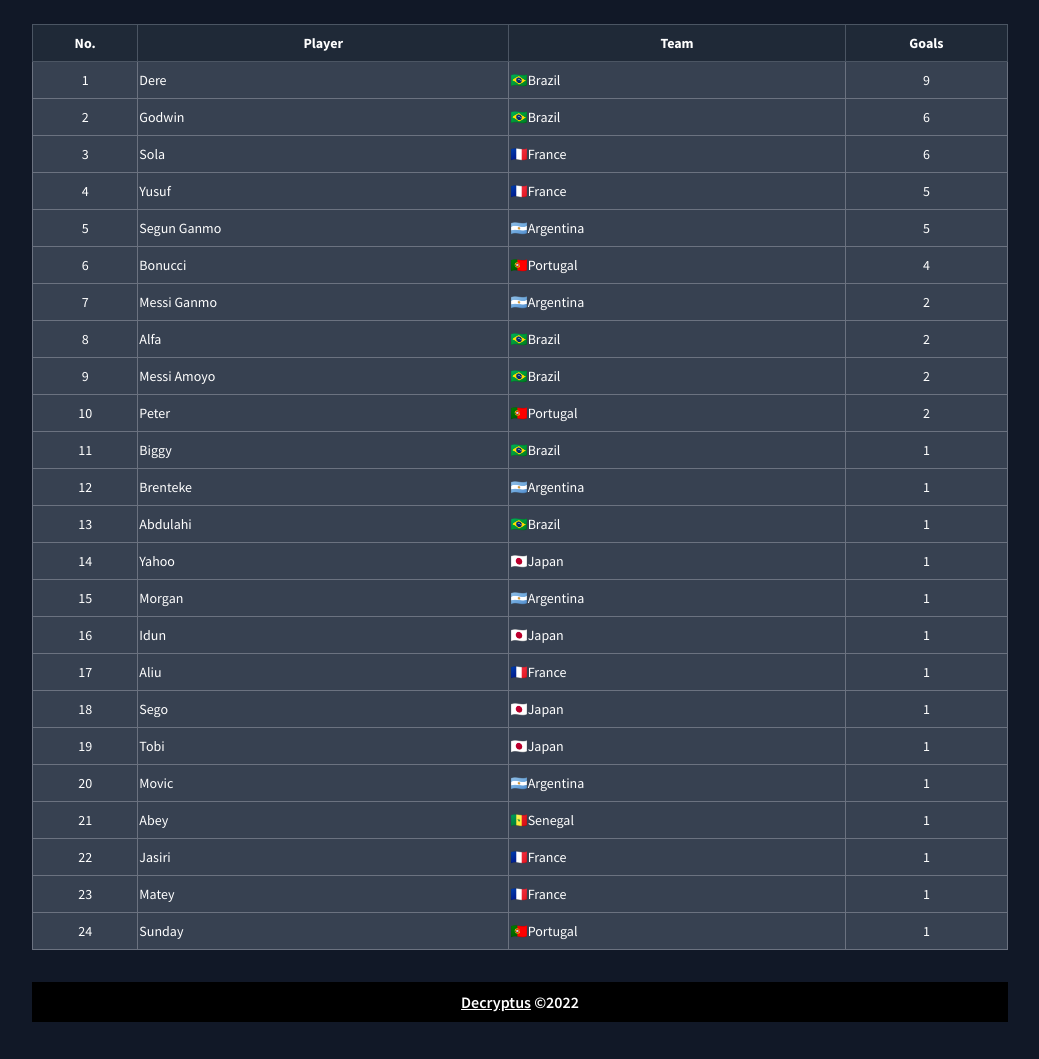
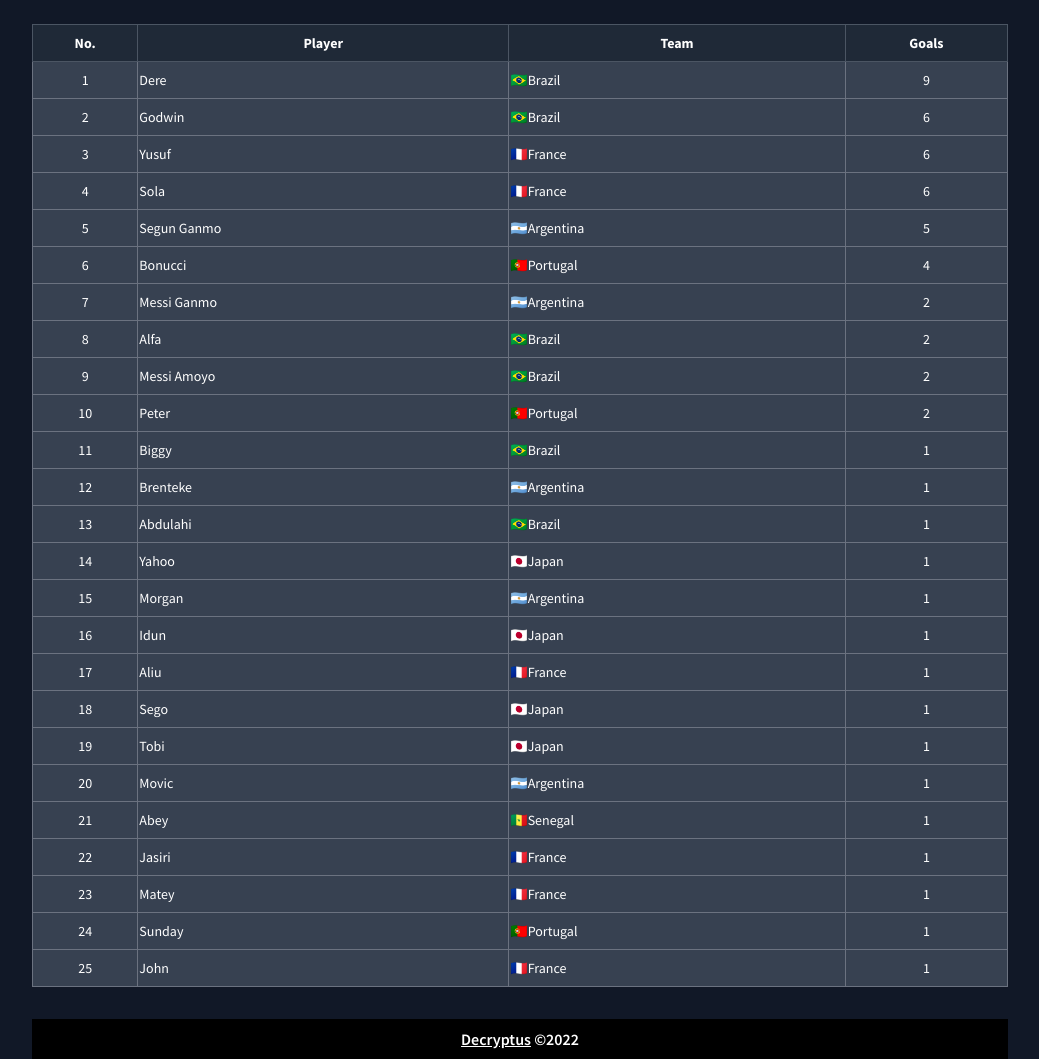
Before and after one commit to Decryptus007/football-team, a website: page goal-chart.html in a window 1280 px wide. Shown: the part 100-1159 px from the top of the page, without its empty margins (120-1159 px from the left). Before the commit the page ends 1122 px from the top, so only its background shows below. Drawn offline with Linux system fonts and the light colour scheme; a web font is replaced by a local one.

Commit message:
Update goal-chart.html

```diff
--- a/goal-chart.html
+++ b/goal-chart.html
@@ -87,6 +87,25 @@
 
           <td class="border border-gray-500 bg-gray-700 py-2 text-left">
 
+            Yusuf
+
+          </td>
+
+          <td class="border border-gray-500 bg-gray-700 py-2 text-left">
+
+            🇫🇷France
+
+          </td>
+
+          <td class="border border-gray-500 bg-gray-700 py-2">6</td>
+
+        </tr>
+        <tr class="text-center">
+
+          <td class="border border-gray-500 bg-gray-700 py-2">4</td>
+
+          <td class="border border-gray-500 bg-gray-700 py-2 text-left">
+
             Sola
 
           </td>
@@ -100,16 +119,7 @@
           <td class="border border-gray-500 bg-gray-700 py-2">6</td>
 
         </tr>
-        <tr class="text-center">
-          <td class="border border-gray-500 bg-gray-700 py-2">4</td>
-          <td class="border border-gray-500 bg-gray-700 py-2 text-left">
-            Yusuf
-          </td>
-          <td class="border border-gray-500 bg-gray-700 py-2 text-left">
-            🇫🇷France
-          </td>
-          <td class="border border-gray-500 bg-gray-700 py-2">5</td>
-        </tr>
+
         <tr class="text-center">
           <td class="border border-gray-500 bg-gray-700 py-2">5</td>
           <td class="border border-gray-500 bg-gray-700 py-2 text-left">
@@ -311,6 +321,25 @@
           </td>
           <td class="border border-gray-500 bg-gray-700 py-2">1</td>
         </tr>
+        <tr class="text-center">
+
+          <td class="border border-gray-500 bg-gray-700 py-2">25</td>
+
+          <td class="border border-gray-500 bg-gray-700 py-2 text-left">
+
+            John
+
+          </td>
+
+          <td class="border border-gray-500 bg-gray-700 py-2 text-left">
+
+            🇫🇷France
+
+          </td>
+
+          <td class="border border-gray-500 bg-gray-700 py-2">1</td>
+
+        </tr>
       </tbody>
     </table>
     <footer class="mt-8 p-2 bg-black font-semibold text-center">
```
